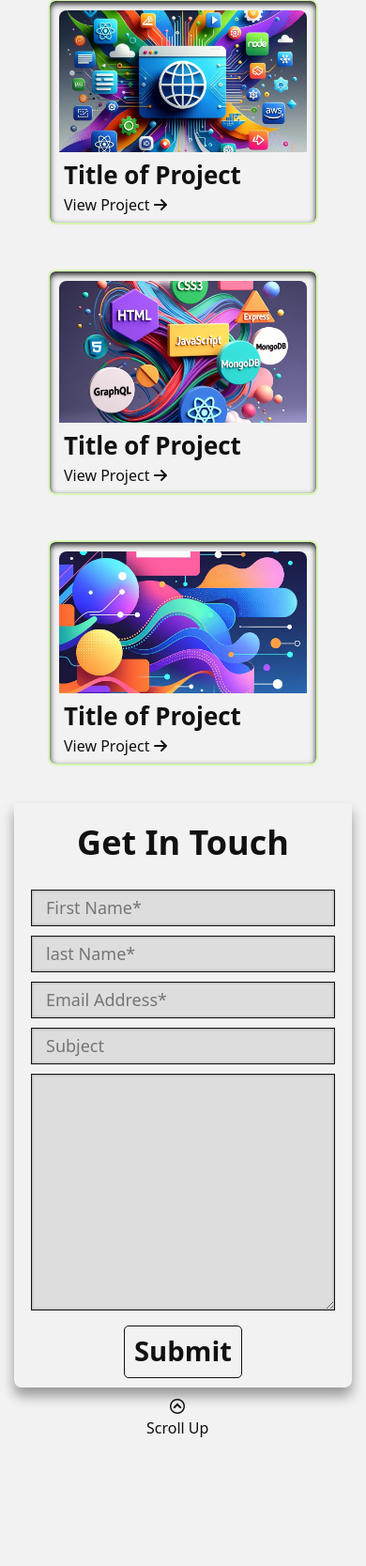
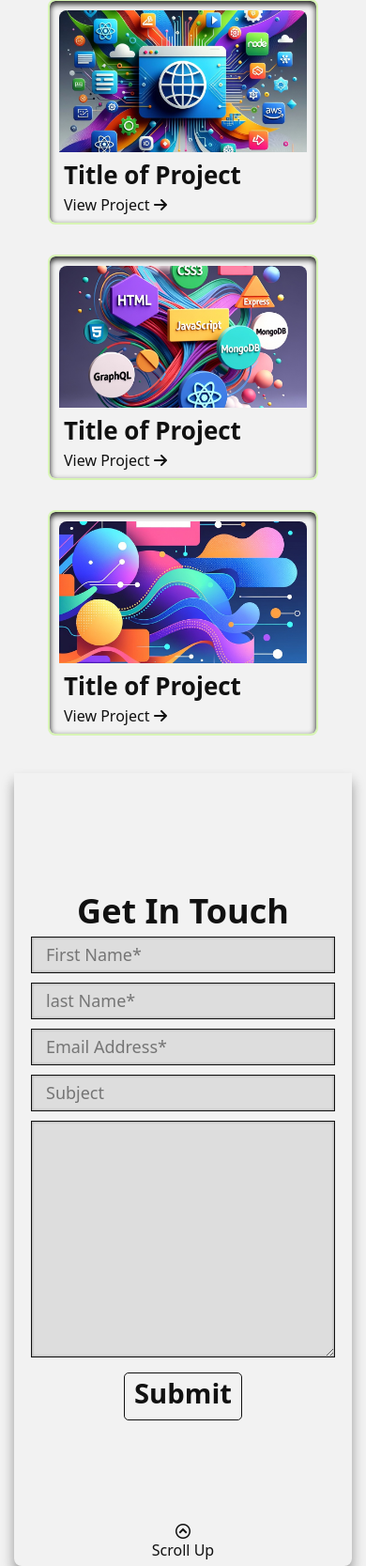
Before and after one commit to DM-hash-del/portfolio, a PHP site: page / in a window 390 px wide. Shown: the part 885-2552 px from the top of the page at 94% size. Before the commit the page ends 2415 px from the top, so only its background shows below. Run offline with PHP 8.4, Linux system fonts and the light colour scheme; some web fonts are replaced.

Commit message:
cleaned up mobile view, moved styles to correct partial

```diff
--- a/css/main.css
+++ b/css/main.css
@@ -171,8 +171,8 @@ textarea:focus-visible {
   justify-items: center;
   grid-template-columns: 1fr;
   grid-template-rows: repeat(3, 1fr);
-  row-gap: 3rem;
-  margin: 40px auto;
+  row-gap: 2rem;
+  margin: 0 auto;
 }
 @media (min-width: 576px) {
   .project-cards__container {
@@ -263,6 +263,20 @@ textarea:focus-visible {
   top: 0px;
   left: 100px;
 }
+.project-cards__view-btn-container {
+  display: block;
+  position: relative;
+  width: fit-content;
+  font-size: 1.625rem;
+  font-weight: 600;
+}
+.project-cards__view-btn-container::before {
+  content: "\ea3c";
+  font-family: "icomoon" !important;
+  position: absolute;
+  right: -29px;
+  top: 1px;
+}
 
 .drop-cap {
   display: none;
@@ -287,6 +301,9 @@ textarea:focus-visible {
   }
 }
 
+.contact {
+  position: relative;
+}
 .contact__title {
   margin-top: 15px;
   font-size: 2.25rem;
@@ -296,7 +313,7 @@ textarea:focus-visible {
   display: flex;
   flex-direction: column;
   row-gap: 10px;
-  padding: 10px 0;
+  padding: 0 5px 50px;
 }
 .contact__field {
   width: 100%;
@@ -312,7 +329,7 @@ textarea:focus-visible {
   width: fit-content;
   font-size: 1.825rem;
   font-weight: 600;
-  padding: 5px 10px;
+  padding: 0 10px 5px;
   border: 1px solid #111;
   border-radius: 5px;
   margin: 0 auto;
@@ -474,31 +491,17 @@ textarea:focus-visible {
 
 .contact {
   position: relative;
-  padding-bottom: 40px;
+  height: 100dvh;
 }
 .contact__container {
   display: flex;
   flex-direction: column;
   align-items: center;
-  row-gap: 0.825rem;
+  justify-content: center;
+  height: 100dvh;
   margin: 35px 0 15px 0;
   border-radius: 0 0 8px 8px;
   box-shadow: 0px 9px 13px 0px rgba(17, 17, 17, 0.4);
-}
-.contact__scroll {
-  position: absolute;
-  bottom: 0px;
-  left: 40%;
-}
-.contact__scroll::after {
-  content: "\ea44";
-  font-family: "icomoon" !important;
-  display: inline-block;
-  position: absolute;
-  transform: rotate(90deg);
-  left: 25px;
-  top: -23px;
-  color: inherit;
 }
 .contact__info {
   display: none;
@@ -508,25 +511,41 @@ textarea:focus-visible {
     display: block;
   }
 }
+.contact__scroll--2 {
+  position: absolute;
+  margin: 0 auto 0;
+  bottom: 5px;
+}
+.contact__scroll--2::after {
+  content: "\ea44";
+  font-family: "icomoon" !important;
+  display: inline-block;
+  position: absolute;
+  transform: rotate(90deg);
+  left: 25px;
+  bottom: 20px;
+  color: inherit;
+}
+
+.project-cards {
+  margin: 40px 0;
+}
+.project-cards__link:nth-last-of-type(-n + 3) {
+  display: none;
+}
+@media (min-width: 576px) {
+  .project-cards__link:nth-last-of-type(-n + 3) {
+    display: block;
+  }
+}
 
 .page {
   background-color: #f2f2f2;
   min-height: 100vh;
 }
-.page .haxs {
-  display: none;
-}
-@media (min-width: 576px) {
-  .page .haxs {
-    display: block;
-  }
-}
 @media (min-width: 576px) {
   .page {
     padding-left: 100px;
-  }
-  .page .has {
-    display: none;
   }
 }
 @media (min-width: 768px) {
--- a/index.html
+++ b/index.html
@@ -95,22 +95,24 @@
             <h4 class="project-cards__title">Title of Project</h4>
             <div class="project-cards__button">View Project</div>
           </a>
-          <a class="project-cards__link haxs" href="#">
+          <a class="project-cards__link" href="#">
             <div class="project-cards__card project-cards__card--4"></div>
             <h4 class="project-cards__title">Title of Project</h4>
             <div class="project-cards__button">View Project</div>
           </a>
-          <a class="project-cards__link haxs" href="#">
+          <a class="project-cards__link" href="#">
             <div class="project-cards__card project-cards__card--5"></div>
             <h4 class="project-cards__title">Title of Project</h4>
             <div class="project-cards__button">View Project</div>
           </a>
-          <a class="project-cards__link haxs" href="#">
+          <a class="project-cards__link" href="#">
             <div class="project-cards__card project-cards__card--6"></div>
             <h4 class="project-cards__title">Title of Project</h4>
             <div class="project-cards__button">View Project</div>
           </a>
-
+          <!-- <a class="project-cards__view-btn-container" href="#" rel="noreferrer noopener">
+            <p>View All Projects</p>
+          </a> -->
         </div>
       </div>
     </section>
@@ -126,7 +128,7 @@
             <!-- Should be naturally concerned with what text should/can go here -->
           </div>
 
-          <h2 class="contact__title has">Get In Touch</h2>
+          <h2 class="contact__title">Get In Touch</h2>
 
           <form class="form contact__form" action="" method="post">
 
@@ -158,10 +160,13 @@
 
             <button class="contact__submit-btn" type="submit">Submit</button>
 
+            <!-- <div class="contact__scroll">
+              <a href="#hero-image">Scroll Up</a>
+            </div> -->
           </form>
-          <div class="contact__scroll">
-            <a href="#hero-image">Scroll Up</a>
-          </div>
+            <div class="contact__scroll--2">
+              <a href="#hero-image">Scroll Up</a>
+            </div>
         </div>
 
       </div>
--- a/sass/components/_cards.scss
+++ b/sass/components/_cards.scss
@@ -7,8 +7,8 @@
     justify-items: center;
     grid-template-columns: 1fr;
     grid-template-rows: repeat(3, 1fr);
-    row-gap: 3rem;
-    margin: 40px auto;
+    row-gap: 2rem;
+    margin: 0 auto;
 
     @include ab.respond(s) {
       grid-template-rows: repeat(6, 1fr);
@@ -58,4 +58,17 @@
       left: 100px;
     };
   }
+
+  &__view-btn-container {
+    display: block;
+    position: relative;
+    width: fit-content;
+    font-size: 1.625rem;
+    font-weight: ab.$weight-bold;
+    @include ab.icon(arrow-right, before) {
+      position: absolute;
+      right: -29px;
+      top: 1px;
+    };
+  }
 }
--- a/sass/components/_contact-form.scss
+++ b/sass/components/_contact-form.scss
@@ -3,6 +3,7 @@
 // ! generic form styling
 
 .contact {
+  position: relative;
 
   &__title {
     margin-top: 15px;
@@ -14,7 +15,7 @@
     display: flex;
     flex-direction: column;
     row-gap: 10px;
-    padding: 10px 0;
+    padding: 0 5px 50px;
   }
 
   &__field {
@@ -33,11 +34,24 @@
     width: fit-content;
     font-size: 1.825rem;
     font-weight: ab.$weight-bold;
-    padding: 5px 10px;
+    padding: 0 10px 5px;
     border: 1px solid ab.color(font-dark);
     border-radius: 5px;
     margin: 0 auto;
   }
+
+  // &__scroll {
+  //   position: relative;
+  //   margin: 25px auto 0;
+  //   @include ab.icon(circle-left, after) {
+  //     display: inline-block;
+  //     position: absolute;
+  //     transform: rotate(90deg);
+  //     left: 25px;
+  //     top: -18px;
+  //     color: inherit;
+  //   }
+  // }
 }
 
 .form input[class^="contact"] {
--- a/sass/layout/_form.scss
+++ b/sass/layout/_form.scss
@@ -4,30 +4,17 @@
 
 .contact {
   position: relative;
-  padding-bottom: 40px;
+  height: 100dvh;
 
   &__container {
     display: flex;
     flex-direction: column;
     align-items: center;
-    row-gap: .825rem;
+    justify-content: center;
+    height: 100dvh;
     margin: 35px 0 15px 0;
     border-radius: 0 0 8px 8px;
     box-shadow: 0px 9px 13px 0px rgba(ab.color(font-dark),0.4);
-  }
-
-  &__scroll {
-    position: absolute;
-    bottom: 0px;
-    left: 40%;
-    @include ab.icon(circle-left, after) {
-      display: inline-block;
-      position: absolute;
-      transform: rotate(90deg);
-      left: 25px;
-      top: -23px;
-      color: inherit;
-    }
   }
 
   &__info {
@@ -36,4 +23,18 @@
       display: block;
     }
   }
+
+  &__scroll--2 {
+    position: absolute;
+    margin: 0 auto 0;
+    bottom: 5px;
+    @include ab.icon(circle-left, after) {
+      display: inline-block;
+      position: absolute;
+      transform: rotate(90deg);
+      left: 25px;
+      bottom: 20px;
+      color: inherit;
+    }
+  }
 }
--- a/sass/layout/_index.scss
+++ b/sass/layout/_index.scss
@@ -3,3 +3,4 @@
 @forward "container";
 @forward "hero";
 @forward "form";
+@forward "projects";
--- /dev/null
+++ b/sass/layout/_projects.scss
@@ -0,0 +1,13 @@
+@use "../abstracts" as ab;
+
+.project-cards {
+  // height: 100dvh;
+  margin: 40px 0;
+
+  &__link:nth-last-of-type(-n + 3) {
+    display: none;
+    @include ab.respond(s) {
+      display: block;
+    }
+  }
+}
--- a/sass/pages/_landing-page.scss
+++ b/sass/pages/_landing-page.scss
@@ -9,19 +9,8 @@
   // width: calc(100% - #{ab.sidebar-width(1)});
   min-height: 100vh;
 
-  & .haxs {
-    display: none;
-    @include ab.respond(s) {
-      display: block;
-    }
-  }
-
   @include ab.respond(s) {
     padding-left: ab.sidebar-width(2);
-
-    & .has {
-      display: none;
-    }
   }
 
   @include ab.respond(m) {
```
Also changed, not shown: 1 other file.
